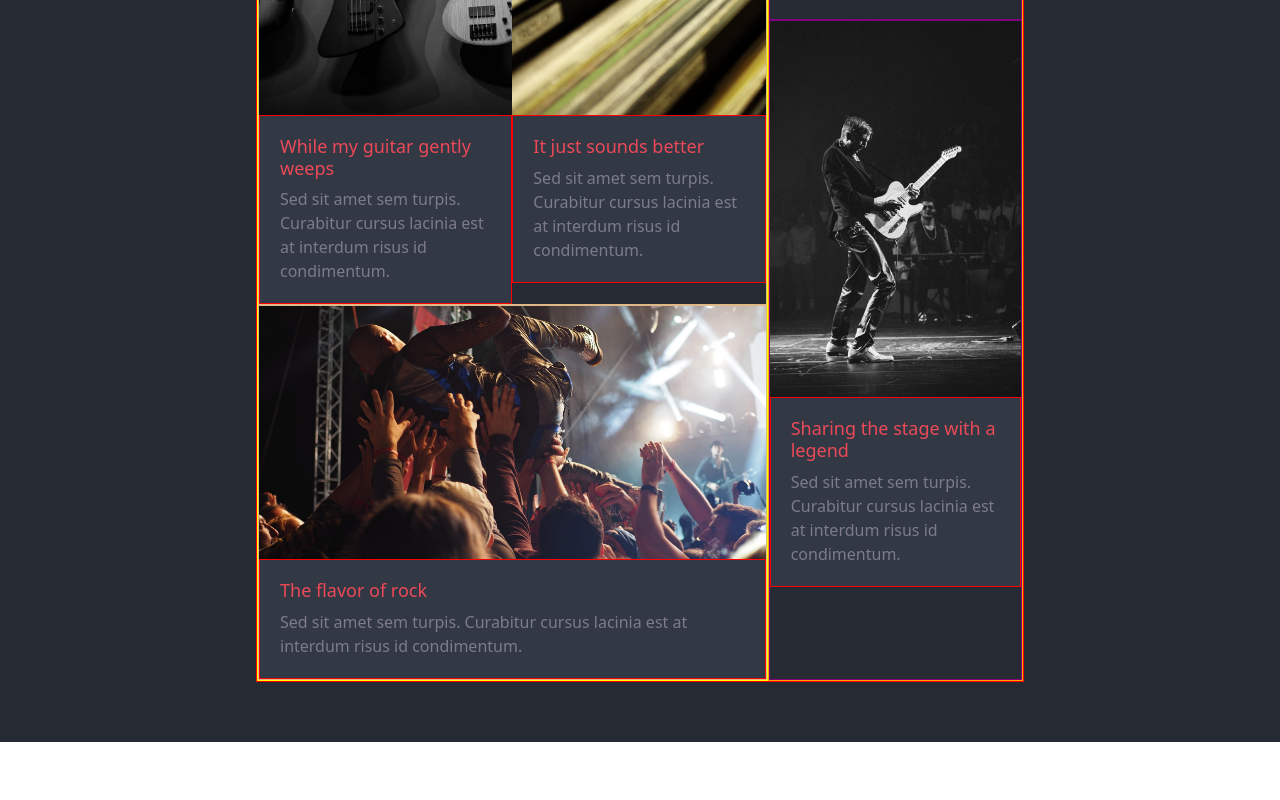
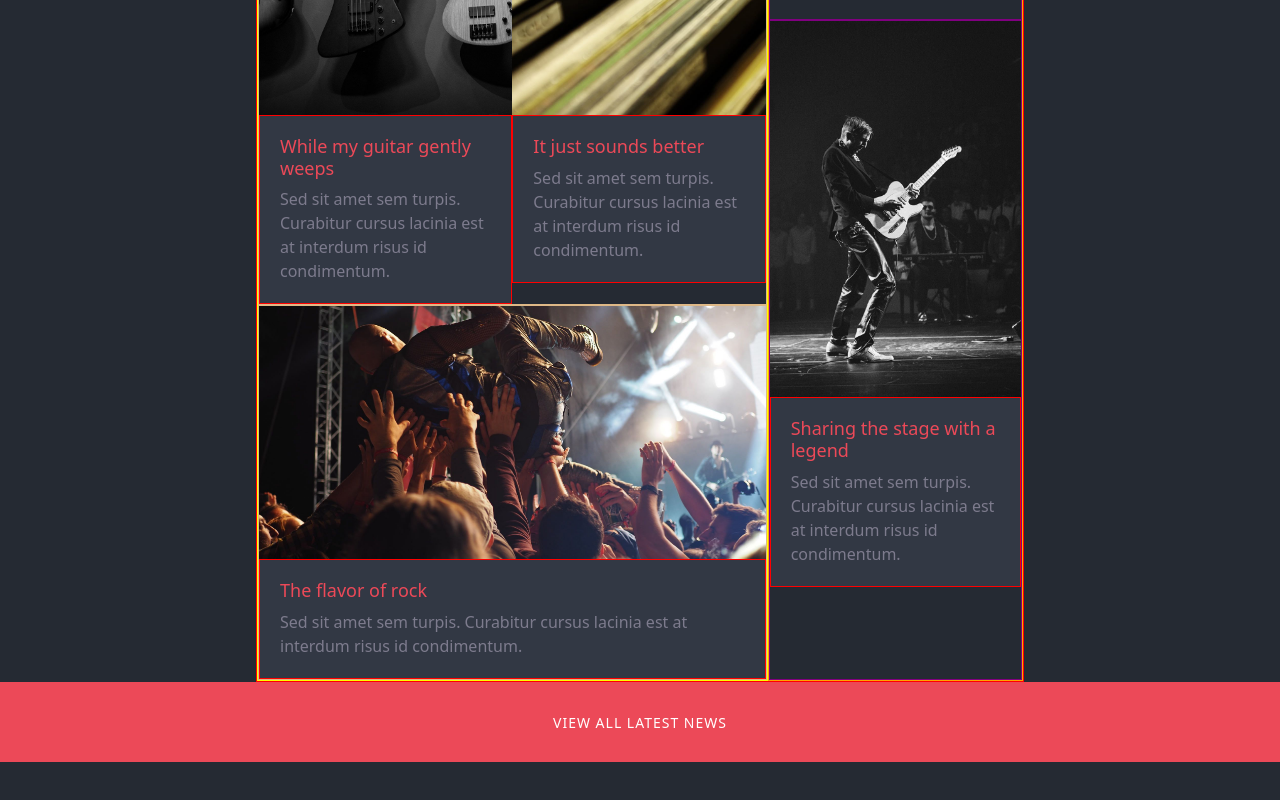
Before and after one commit to JohnQuimson/proj-html-vuejs, a Vue app: page / in a window 1280 px wide. Shown: the part 2041-2841 px from the top of the page. Before the commit the page ends 2783 px from the top, so only its background shows below. Built offline with nearby package versions, Linux system fonts and the light colour scheme.

Commit message:
feat: full button

```diff
--- /dev/null
+++ b/src/components/BigButton.vue
@@ -0,0 +1,33 @@
+<script>
+export default {
+  name: 'Big button',
+
+  data() {
+    return {};
+  },
+
+  components: {},
+};
+</script>
+
+<template>
+  <button>View all latest news</button>
+</template>
+
+<style lang="scss" scoped>
+button {
+  width: 100%;
+  height: 10vh;
+  background-color: #ec4958;
+  border: none;
+  color: white;
+  text-transform: uppercase;
+  font-size: 14px;
+  letter-spacing: 1px;
+
+  &:hover {
+    background-color: white;
+    color: black;
+  }
+}
+</style>
--- a/src/components/SectionMain2.vue
+++ b/src/components/SectionMain2.vue
@@ -1,4 +1,5 @@
 <script>
+import BigButton from './BigButton.vue';
 // import CardNews from './CardNews.vue';
 
 export default {
@@ -48,6 +49,7 @@ export default {
   },
 
   components: {
+    BigButton,
     // CardNews,
   },
 };
@@ -175,6 +177,7 @@ export default {
         </div>
       </div>
     </div>
+    <BigButton />
   </section>
 </template>
 
```
Also changed, not shown: src/components/SecrtionMain3.vue (added, +21 -0 lines).
